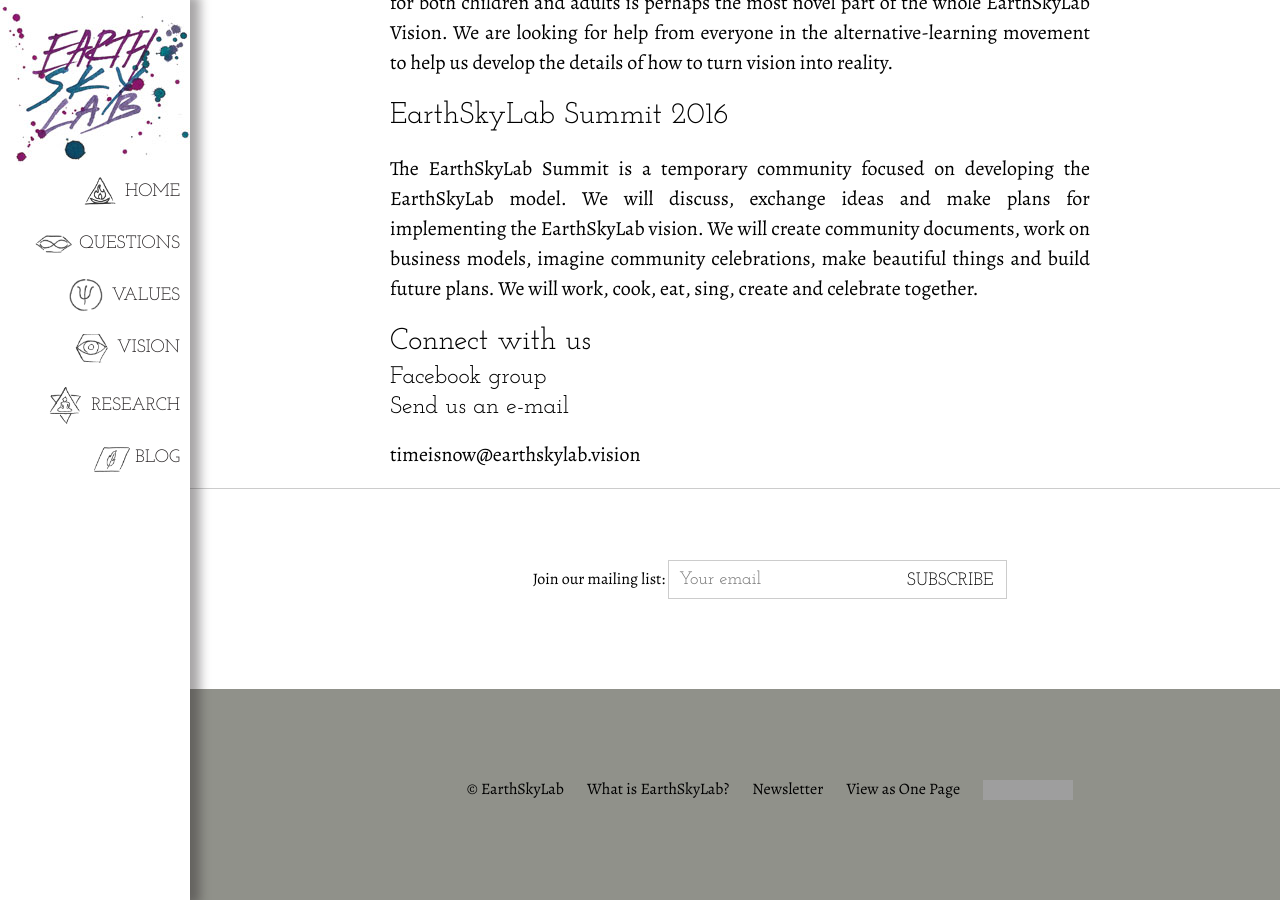
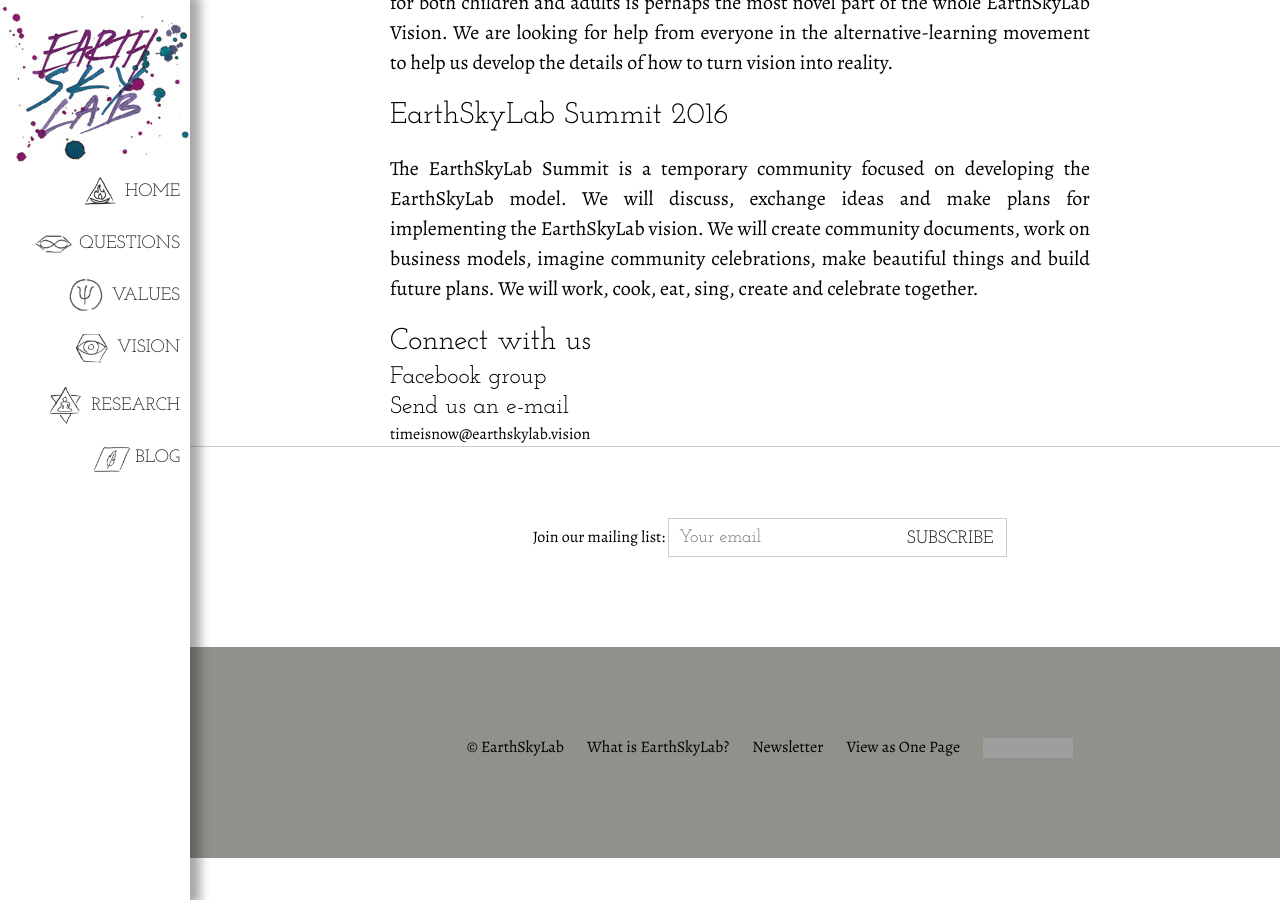
Before and after one commit to EarthSkyLab/EarthSkyLab.github.io, a Jekyll site: the page built from about.md, in a window 1280 px wide and 900 px high, scrolled down 1896 px. Built offline with Jekyll 4.4.1, drawn with Linux system fonts in a browser that asks for light colours; Markdown is read by kramdown in place of the engine named in the settings; comment, search, counter and statistics services are not loaded; grey boxes are pictures that could not be loaded.

Commit message:
fix email and linked-in image

```diff
--- a/about.md
+++ b/about.md
@@ -56,4 +56,5 @@
 ## Facebook group
 
 ## Send us an e-mail
-timeisnow@earthskylab.vision
+
+{% include contact-email.html %}
```
Also changed, not shown: public/Linkedin.jpg.
